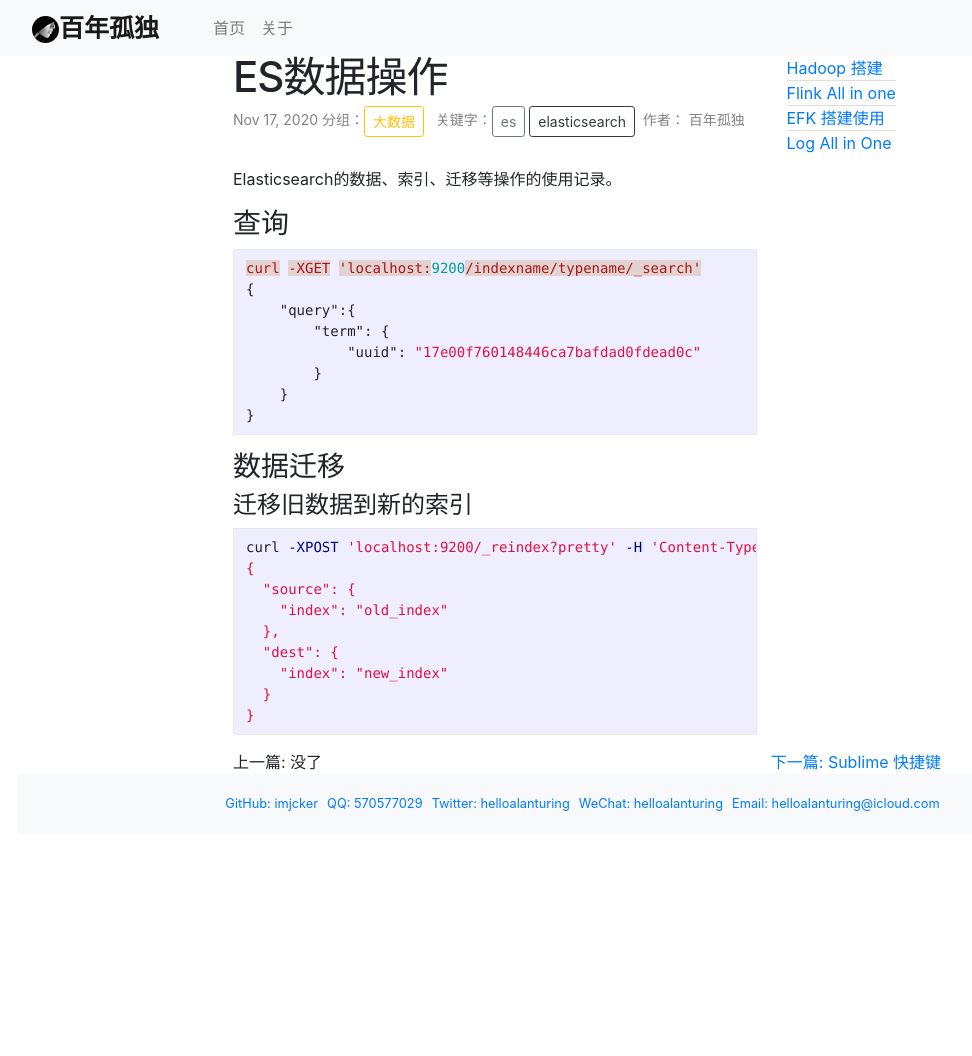
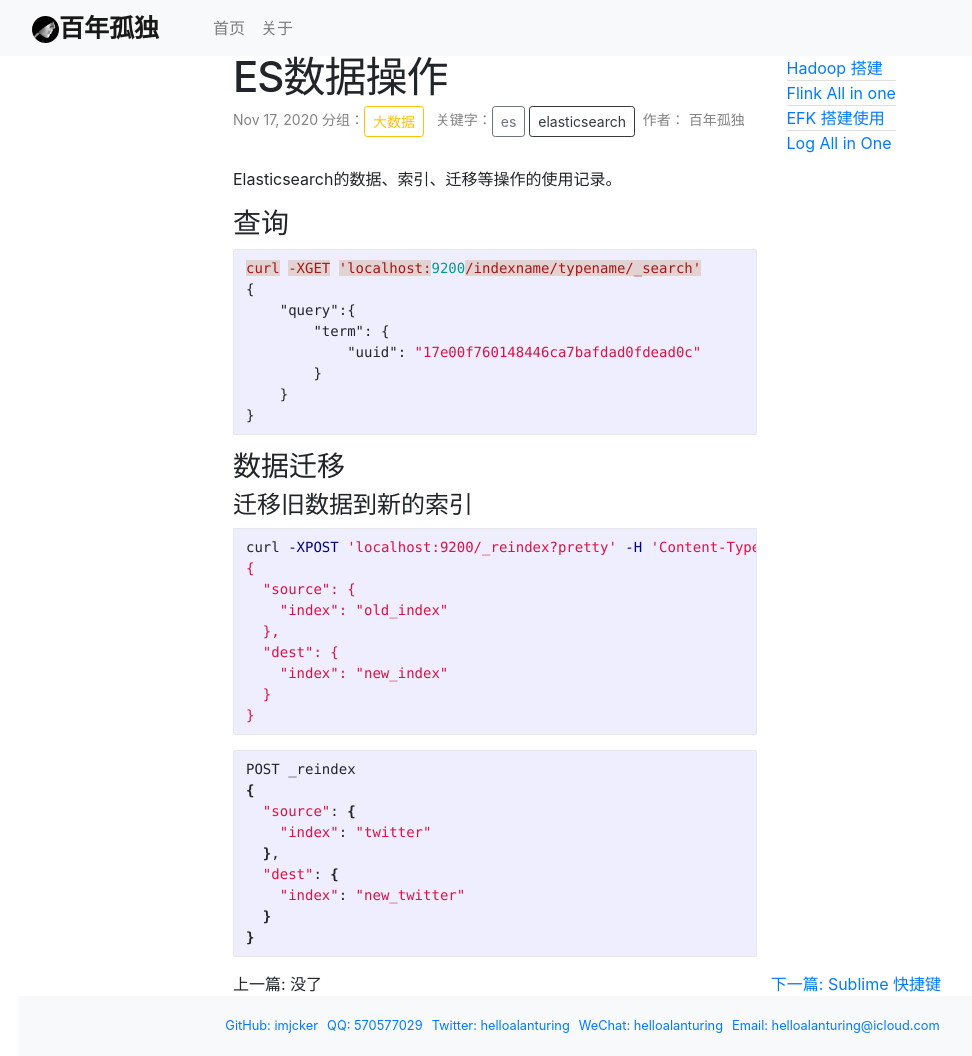
Before and after one commit to imjcker/imjcker.github.io, a Jekyll site: the page built from _posts/2020-11-17-es.md, in a window 1280 px wide. Shown: the whole page, without its empty margins (53-1025 px from the left). Built offline with Jekyll 4.4.1, drawn with Linux system fonts in a browser that asks for light colours; nearby versions of some CDN libraries; before the commit the page ends 900 px from its top, so only the background shows below that.

Commit message:
add features 😄

````diff
--- a/_posts/2020-11-17-es.md
+++ b/_posts/2020-11-17-es.md
@@ -38,3 +38,15 @@ curl -XPOST 'localhost:9200/_reindex?pretty' -H 'Content-Type: application/json'
   }
 }
 ```
+
+```shell
+POST _reindex
+{
+  "source": {
+    "index": "twitter"
+  },
+  "dest": {
+    "index": "new_twitter"
+  }
+}
+```
````
